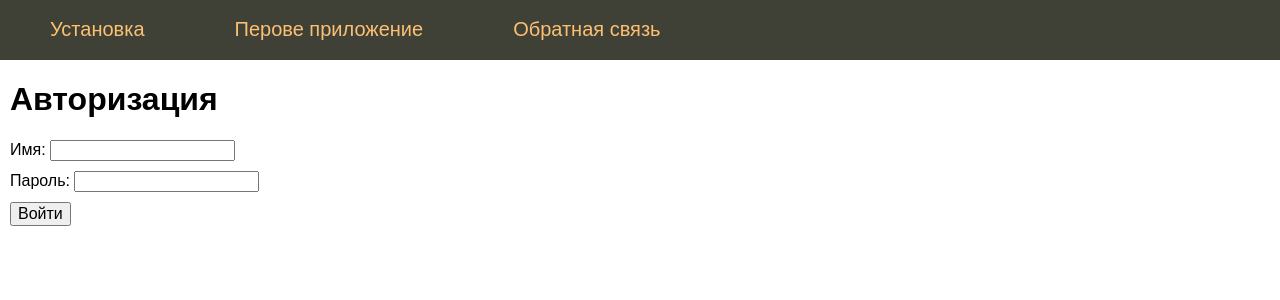
After one commit to sweetysweat/learning_flask, a Flask app: page /login in a window 1280 px wide. The commit adds this page. Shown: the top 300 px of the page. Run offline with Flask 2, Linux system fonts and the light colour scheme.

Commit message:
аторизация и перенаправление на страницы пока говнокод внутри который будет переписываться

```diff
--- a/main.py
+++ b/main.py
@@ -1,6 +1,8 @@
-from flask import Flask, render_template, url_for, request
+from flask import Flask, render_template, url_for, request, flash, session, redirect, abort
 
 app = Flask(__name__)
+
+app.config["SECRET_KEY"] = "itsasecret"
 
 menu = [{"name": "Установка", "url": "install-flask"},
         {"name": "Перове приложение", "url": "first-app"},
@@ -20,12 +22,32 @@ def about():
 @app.route("/contact", methods=["POST", "GET"])
 def contact():
     if request.method == "POST":
-        print(request.form["username"])
+        if len(request.form["username"]) > 2:
+            flash("Сообщение отправлено", category="success")
+        else:
+            flash("Ошибка", category="error")
     return render_template("contact.html", title="Обратная связь", menu=menu)
+
+
+@app.errorhandler(404)
+def page_not_found(error):
+    return render_template("page404.html", title="Страница не найдена", menu=menu), 404
+
+
+@app.route("/login", methods=["POST", "GET"])
+def login():
+    if "user_logged" in session:
+        return redirect(url_for("profile", username=session["user_logged"]))
+    elif request.method == "POST" and request.form["username"] == "111" and request.form["password"] == "111":
+        session["user_logged"] = request.form["username"]
+        return redirect(url_for("profile", username=session["user_logged"]))
+    return render_template("login.html", title="Авторизация", menu=menu)
 
 
 @app.route("/profile/<username>")
 def profile(username):
+    if "user_logged" not in session or session["user_logged"] != username:
+        abort(401)
     return f"User: {username}"
 
 
--- a/static/css/styles.css
+++ b/static/css/styles.css
@@ -56,5 +56,14 @@ div.content {
     font-size: 16px;
 }
 .flash {
+    margin: 10px;
     padding: 10px;
 }
+.flash.success {
+    border: 1px solid #21db56;
+    background: #aeffc5;
+}
+.flash.error {
+    border: 1px solid #ff4343;
+    background: #ff9c9c;
+}
--- a/templates/contact.html
+++ b/templates/contact.html
@@ -2,6 +2,9 @@
 
 {% block content %}
     {{ super() }}
+    {% for category, message in get_flashed_messages(True) %}
+        <div class="flash {{category}}">{{message}}</div>
+    {% endfor %}
     <form action="/contact" method="post" class="form-contact">
         <p>
             <label>
--- /dev/null
+++ b/templates/login.html
@@ -0,0 +1,22 @@
+{% extends 'base.html' %}
+
+{% block content %}
+    {{ super() }}
+    <form action="/login" method="post" class="form-contact">
+        <p>
+            <label>
+                Имя:
+                <input type="text", name="username", value="" required>
+            </label>
+        </p>
+        <p>
+            <label>
+                Пароль:
+                <input type="password", name="password", value="" required>
+            </label>
+        </p>
+        <p>
+            <input type="submit" value="Войти">
+        </p>
+    </form>
+{% endblock %}
--- /dev/null
+++ b/templates/page404.html
@@ -0,0 +1,6 @@
+{% extends 'base.html' %}
+
+{% block content %}
+    {{ super() }}
+    <p>Страница не найдена, вернуться на <a href="{{ url_for('index') }}"> главную</a></p>
+{% endblock %}
```
